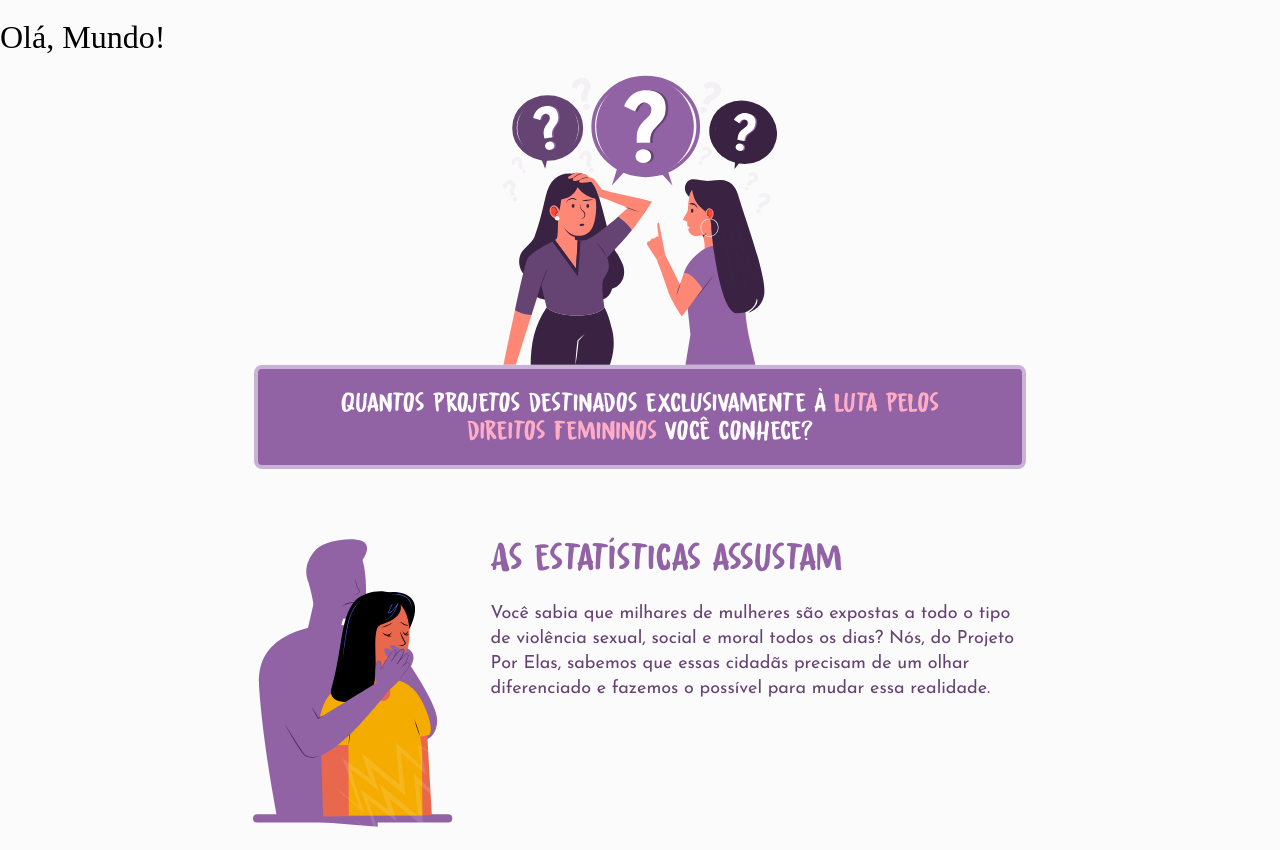
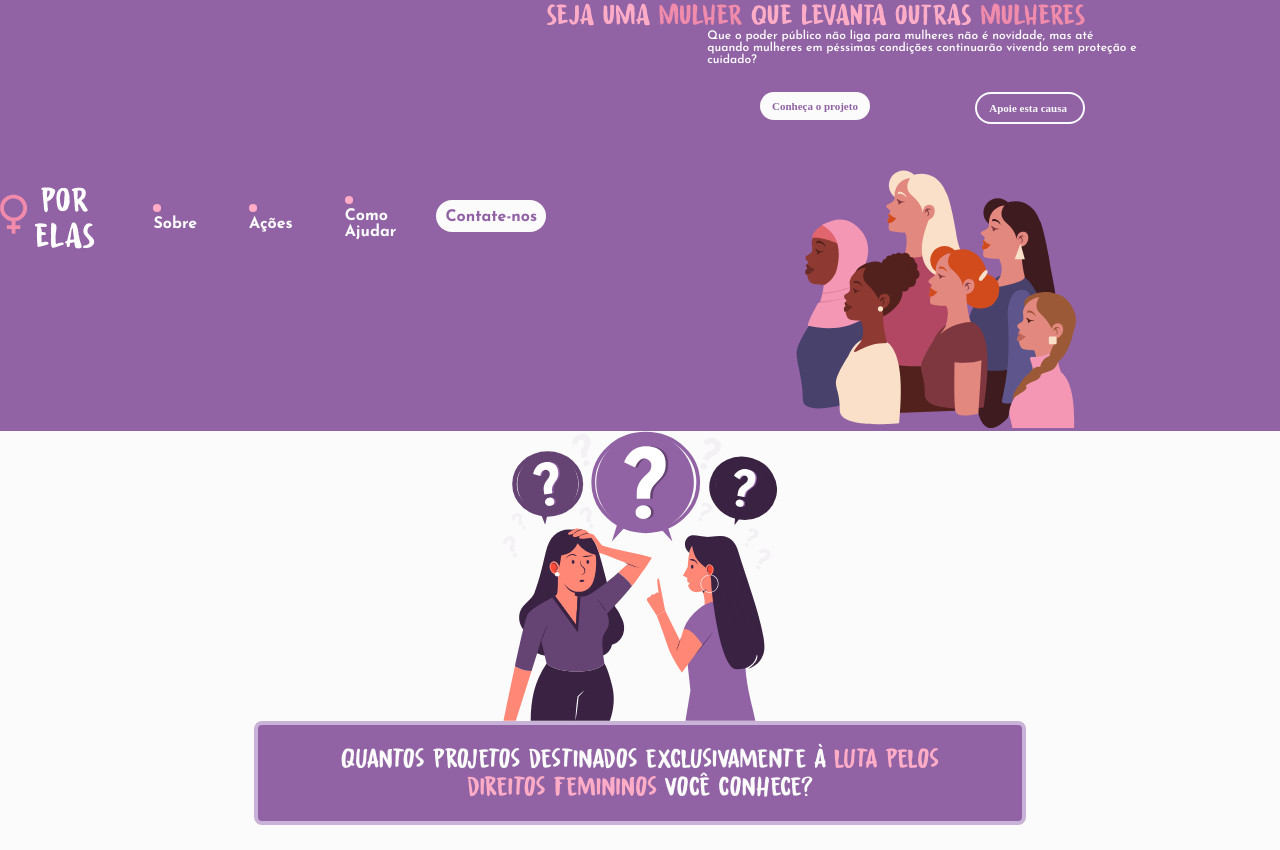
Before and after one commit to gc-barros/por-elas, a plain HTML site: page index.html in a window 1280 px wide. Shown: the top 850 px of the page. Drawn offline with nearby package versions, Linux system fonts and the light colour scheme.

Commit message:
Adicionando seção 1 feita pelo Jhones

```diff
--- /dev/null
+++ b/assets/css/cabecalho/cabecalho-texto.css
@@ -0,0 +1,113 @@
+@media screen and (min-width: 0) {
+    .cabecalho__texto--titulo{
+        font-family: var(--awesome);
+        font-weight: 400;
+        font-size: 30px;
+        color: var(--rosa-claro);
+        padding: 21px;
+        align-items: center;
+    }
+
+    .destaque--rosa{
+        color:var(--rosa);
+        font-weight: 100;
+    }
+
+    .cabecalho__texto--corpo{
+        font-family: var(--josefin);
+        color: var(--branco);
+        font-weight: 600;
+        font-size: 12px;
+        padding: 0px 26px 26px 26px;
+    }
+
+
+    .cabecalho__texto--botoes{
+        display: flex;
+        justify-content: space-around;
+        padding-bottom: 20px;
+    }
+
+    .botao1{
+        text-decoration: none;
+        font-style: var(--josefin);
+        font-weight: 700;
+        font-size: 11px;
+        color: var(--roxo);
+        background-color: var(--branco);
+        border-radius: 26px;
+        display: inline-block;
+        width: 110px;
+        height: 27,3px;
+        line-height: 28px;
+        padding-left: 12px;
+        transition: 0.5s ease-out all;
+    }
+
+    .botao1:hover{
+        transform: scale(1.1);
+    }
+
+    .botao2{
+        text-decoration: none;
+        font-style: var(--josefin);
+        font-weight: 700;
+        font-size: 11px;
+        color: var(--branco);
+        border-radius: 26px;
+        border: 2px solid var(--branco);
+        display: inline-block;
+        width: 110px;
+        height: 27,3px;
+        line-height: 28px;
+        padding-left: 12px;
+        transition: 0.5s ease-out all;
+    }
+
+    .botao2:hover{
+        transform: scale(1.1);
+    }
+
+    .cabecalho__texto--imagem{
+        width: 280px;
+        height: 284px;
+        align-items: center;
+        margin-left: 20px;
+    }
+
+    .onda{
+        background-image: url(../img/waves.svg);
+        height: 30px;
+        position: relative;
+        z-index: 2;
+
+    }
+}
+
+@media screen and (min-width: 768px) {
+    .cabecalho__texto--titulo{
+        padding-left: 161px;
+        padding-right: 142px;
+    }
+
+    .cabecalho__texto--corpo{
+        padding-left: 161px;
+        padding-right: 142px;
+    }
+
+    .cabecalho__texto--botoes{
+        padding-left: 161px;
+        padding-right: 142px;
+    }
+
+    .cabecalho__texto--imagem{
+        margin-left: 250px;
+
+    }
+}
+
+@media screen and (min-width: 1024px) {
+    .cabecalho__texto--titulo{
+        padding: 0px;
+    }
+}
--- /dev/null
+++ b/assets/css/cabecalho/cabecalho-titulo.css
@@ -0,0 +1,146 @@
+@media screen and (min-width: 0) {
+    .cabecalho__titulo{
+        text-align: center;
+        font-size: 34px;
+        font-weight: 400;
+        font-family: var(--awesome);
+        color: white;
+        padding-top: 36px;
+        padding-bottom: 34px;
+        display: flex;
+        align-items: center;
+        justify-content: center;
+    }
+
+    .cabecalho__titulo::before{
+        content: '';
+        background-image: url(../../img/cabecalho/female-symbol.svg);
+        display: inline-block;
+        position: relative;
+        width: 32px;
+        height: 46px;
+        background-repeat: no-repeat;
+        background-size: contain;
+        padding-right: 8px;
+
+    }
+    .cabecalho__navegacao--botoes{
+        font-family: var(--josefin);
+        font-weight: 700;
+        font-size: 12px;
+        display: flex;
+        flex-direction: row;
+        justify-content: center;
+
+    }
+    .cabecalho__navegacao--botoes li::before{
+        content: '';
+        background-image: url(../../img/cabecalho/Ellipse\ 6.svg);
+        display: inline-block;
+        position: relative;
+        background-repeat: no-repeat;
+        background-size: contain;
+        width: 8px;
+        height: 8px;
+        padding-right: 6px;
+    }
+
+    .cabecalho__navegacao--botoes li{
+        padding-left: 12px;
+        padding-bottom: 24px;
+    }
+    .cabecalho__navegacao--botoes li a{
+        text-decoration: none;
+        color: var(--branco);
+    }
+    .cabecalho__navegacao--botoes li:hover{
+        cursor: pointer;
+    }
+
+    .cabecalho__botao{
+        max-width: 254px;
+        margin: auto;
+        padding-bottom: 40px;
+        text-align: center;
+    }
+
+    .cabecalho__botao--contatenos{
+        text-decoration: none;
+        background-color: var(--branco);
+        color: var(--roxo);
+        font-family: var(--josefin);
+        font-weight: 700;
+        font-size: 12px;
+        border-radius: 20px;
+        display: inline-block;
+        width: 96px;
+        height: 28px;
+        line-height: 28px;
+        transition: 0.5s ease-out all;
+
+    }
+
+    .cabecalho__botao--contatenos:hover{
+        transform: scale(1.1);
+    }
+}
+
+@media screen and (min-width: 768px) {
+    .cabecalho__navegacao{
+        display: flex;
+        justify-content: center;
+
+    }
+
+    .cabecalho__botao{
+        display: flex;
+        position: relative;
+        top: -9px;
+        margin: 0 0px;
+    }
+    .cabecalho__navegacao--botoes li{
+        font-size: 16px;
+    }
+
+    .cabecalho__botao--contatenos{
+        text-align: center;
+        margin-left: 20px;
+        font-size: 16px;
+        width: 110px;
+        height: 32px;
+        line-height: 35px;
+    }
+    .cabecalho__titulo{
+        font-size: 36px;
+    }
+
+}
+
+@media screen and (min-width: 1024px) {
+    .cabecalho{
+        display: flex;
+        justify-content: space-around;
+    }
+
+    .cabecalho__botao{
+        align-items: center;
+        top: 0px;
+        padding-bottom: 0px;
+    }
+
+    .cabecalho__navegacao--botoes{
+        align-items: center;
+        top: 0px;
+        padding-bottom: 0px;
+        padding-top: 25px;
+    }
+
+    .cabecalho__navegacao--botoes li{
+        margin-left: 40px;
+    }
+
+    .cabecalho__navegacao--botoes li:last-child{
+        margin-right: 20px;
+    }
+
+}
--- /dev/null
+++ b/assets/css/cabecalho/cabecalho.css
@@ -0,0 +1,4 @@
+.cabecalho{
+    background-color: var(--roxo);
+    z-index: 1;
+}
--- a/index.html
+++ b/index.html
@@ -25,6 +25,11 @@
     <link rel="stylesheet" href="assets/css/normalize.css">
     <link rel="stylesheet" href="assets/css/variaveis.css">
     <link rel="stylesheet" href="assets/css/voltarAoTopo.css">
+
+    <!-- CSS da seção inicial -->
+    <link rel="stylesheet" href="assets/css/cabecalho/cabecalho.css">
+    <link rel="stylesheet" href="assets/css/cabecalho/cabecalho-texto.css">
+    <link rel="stylesheet" href="assets/css/cabecalho/cabecalho-titulo.css">
 
     <!-- CSS da seção 'estatísticas' -->
     <link rel="stylesheet" href="assets/css/estatisticas/estatisticas.css">
@@ -71,7 +76,35 @@
 
 <body>
     <!-- Inicio -->
-    <h1>Olá, Mundo!</h1>
+    <header>
+        <section class="cabecalho">
+            <div class="cabecalho__titulo">
+                <h2>POR ELAS</h2>
+            </div>
+
+            <div class="cabecalho__navegacao">
+                <ul class="cabecalho__navegacao--botoes">
+                    <li><a href="#">Sobre</a></li>
+                    <li><a href="#">Ações</a></li>
+                    <li><a href="#">Como Ajudar</a></li>
+                </ul>
+                <ul class="cabecalho__botao">
+                    <li><a href="#" class="cabecalho__botao--contatenos">Contate-nos</a></li>
+                </ul>
+            </div>
+            <div class="cabecalho__texto">
+                <h2 class="cabecalho__texto--titulo">SEJA UMA <strong class="destaque--rosa">MULHER</strong> QUE LEVANTA OUTRAS <strong class="destaque--rosa">MULHERES</strong></h2>
+                <h3 class="cabecalho__texto--corpo">Que o poder público não liga para mulheres não é novidade, mas até quando mulheres em péssimas condições continuarão vivendo sem proteção e cuidado?</h3>
+
+                <ul class="cabecalho__texto--botoes">
+                    <li><a href="#" class="botao1">Conheça o projeto</a></li>
+                    <li><a href="#" class="botao2">Apoie esta causa</a></li>
+                </ul>
+
+                <img src="assets/img/cabecalho/mulheres-cabecalho.svg" alt="mulheres-representatividade" class="cabecalho__texto--imagem">
+            </div>
+        </section>
+    </header>
 
     <!-- Botão de voltar ao topo -->
     <button onclick="topFunction()" id="scroll-button" title="Vá para o início da página">
```
Also changed, not shown: assets/img/cabecalho/Ellipse 6.svg (added), assets/img/cabecalho/Rectangle 11.svg (added), assets/img/cabecalho/female-symbol.svg (added), assets/img/cabecalho/mulheres-cabecalho.svg (added), assets/img/cabecalho/waves.svg (added).
